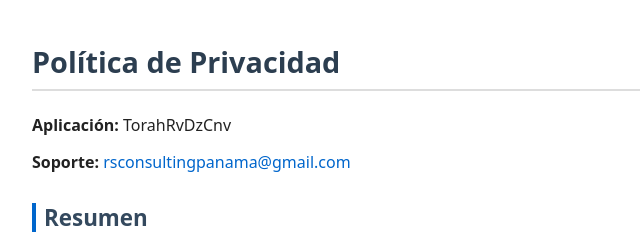
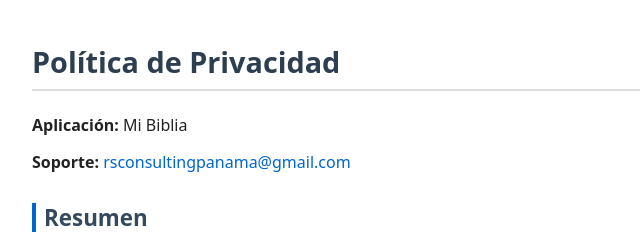
Before and after one commit to ShieldPanama/rv1909-legal, a plain HTML site: page docs/privacy.html in a window 1280 px wide. Shown: the top 240 px of the page, 158-798 px from the left. Drawn offline with Linux system fonts and the light colour scheme; files that its build step writes are made by us from their sources.

Commit message:
Update privacy.html
Update privacy.html – corrección del nombre de la aplicacion

```diff
--- a/docs/privacy.html
+++ b/docs/privacy.html
@@ -8,7 +8,7 @@
 </head>
 <body>
     <h1>Política de Privacidad</h1>
-    <p><strong>Aplicación:</strong> TorahRvDzCnv</p>
+    <p><strong>Aplicación:</strong> Mi Biblia </p>
     <p><strong>Soporte:</strong> <a href="mailto:rsconsultingpanama@gmail.com">rsconsultingpanama@gmail.com</a></p>
 
     <h2>Resumen</h2>
```
